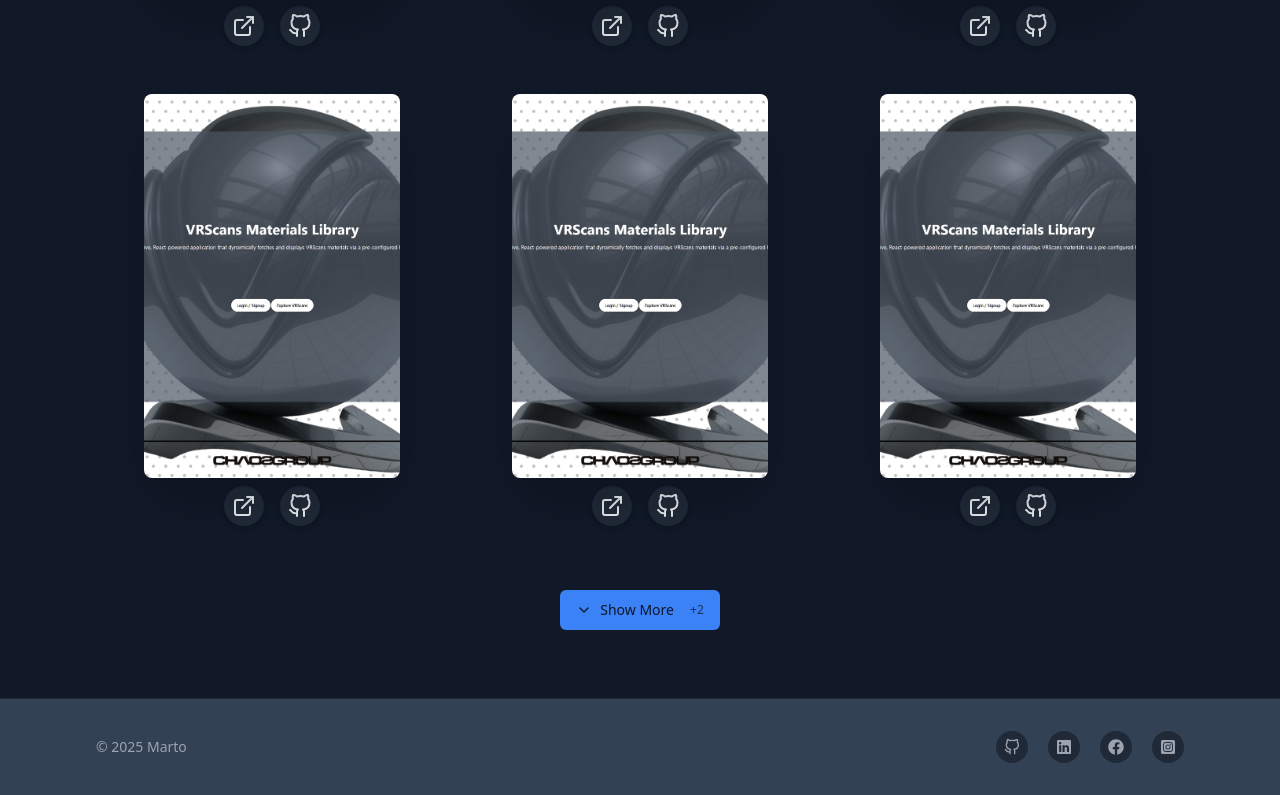
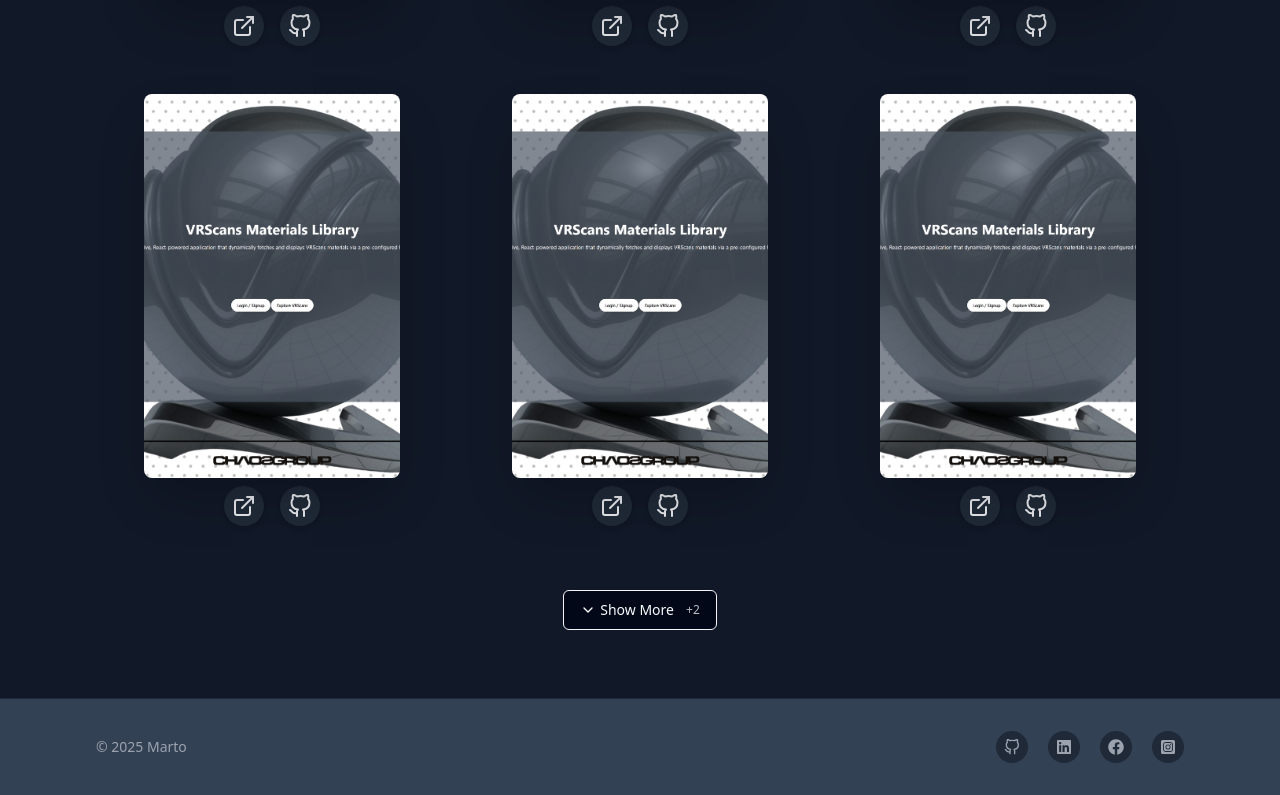
Before and after one commit to Martin-Andreev-288/portfolioMA, a React (Vite) app: page /portfolio in a window 1280 px wide. Shown: the part 602-1397 px from the top of the page. Built offline with nearby package versions, Linux system fonts and the light colour scheme.

Commit message:
Change the way of rendering the projects through the "Show More" button
Remove the "Show Less" button and apply the necessary adjustments.
Edit the styling.
Apply some optimization practices (avoiding hardcoded values and edit some variable names).

```diff
--- a/src/features/portfolio/Portfolio.tsx
+++ b/src/features/portfolio/Portfolio.tsx
@@ -10,7 +10,7 @@
       <div className="max-w-7xl mx-auto text-center">
         {/* Projects */}
         <div>
-          <Projects projects={projects} />
+          <Projects projects={projects} initialCount={6} />
         </div>
       </div>
     </section>
--- a/src/features/portfolio/ProjectButtons.tsx
+++ b/src/features/portfolio/ProjectButtons.tsx
@@ -1,27 +1,28 @@
 import { Button } from "@/components/ui/button";
-import { ChevronDown, ChevronUp } from "lucide-react";
+import { ChevronDown } from "lucide-react";
 
 type ProjectButtonsProps = {
-  isExpanded: boolean;
+  numShownProjects: number;
   toggleExpand: () => void;
-  totalProjects: number;
+  totalProjectsNum: number;
 };
 
 function ProjectButtons({
-  isExpanded,
+  numShownProjects,
   toggleExpand,
-  totalProjects,
+  totalProjectsNum,
 }: ProjectButtonsProps) {
+  const remaining = totalProjectsNum - numShownProjects;
+
+  if (remaining <= 0) return null;
+
   return (
     <div className="mt-4">
       <Button
-        aria-label={
-          isExpanded ? "Collapse projects list" : "Expand projects list"
-        }
-        variant={isExpanded ? "destructive" : "default"}
+        aria-label="Expand projects list"
+        variant="outline"
         onClick={() => {
           toggleExpand();
-          if (!isExpanded) {
           setTimeout(
             () =>
               window.scrollTo({
@@ -30,27 +31,14 @@
               }),
             100
           );
-          }
         }}
-        className="gap-2 transition-all"
+        className="gap-1 transition-all dark:border-gray-100"
       >
-        {isExpanded ? (
-          <>
-            <ChevronUp className="h-4 w-4" />
-            Show Less{" "}
-            <span className="ml-2 text-xs opacity-75">
-              (-{totalProjects - 6})
-            </span>
-          </>
-        ) : (
-          <>
         <ChevronDown className="h-4 w-4" />
         Show More{" "}
         <span className="ml-2 text-xs opacity-75">
-              +{totalProjects - 6}
+          +{totalProjectsNum - numShownProjects}
         </span>
-          </>
-        )}
       </Button>
     </div>
   );
--- a/src/features/portfolio/Projects.tsx
+++ b/src/features/portfolio/Projects.tsx
@@ -11,9 +11,20 @@
   description: string;
 };
 
-function Projects({ projects }: { projects: Project[] }) {
-  const [isExpanded, setIsExpanded] = useState<boolean>(false);
-  const visibleProjects = isExpanded ? projects : projects.slice(0, 6);
+type ProjectProps = {
+  projects: Project[];
+  initialCount: number;
+};
+
+function Projects({ projects, initialCount }: ProjectProps) {
+  const [numShownProjects, setNumShownProjects] =
+    useState<number>(initialCount);
+  const visibleProjects = projects.slice(0, numShownProjects);
+  const totalProjectsNum = projects.length;
+
+  const toggleExpand = () => {
+    setNumShownProjects((prev) => prev + 3);
+  };
 
   return (
     <>
@@ -24,9 +35,9 @@
       </div>
 
       <ProjectButtons
-        isExpanded={isExpanded}
-        toggleExpand={() => setIsExpanded(!isExpanded)}
-        totalProjects={projects.length}
+        numShownProjects={numShownProjects}
+        toggleExpand={toggleExpand}
+        totalProjectsNum={totalProjectsNum}
       />
     </>
   );
```
Lines whose indentation alone changed are shown as unchanged.
